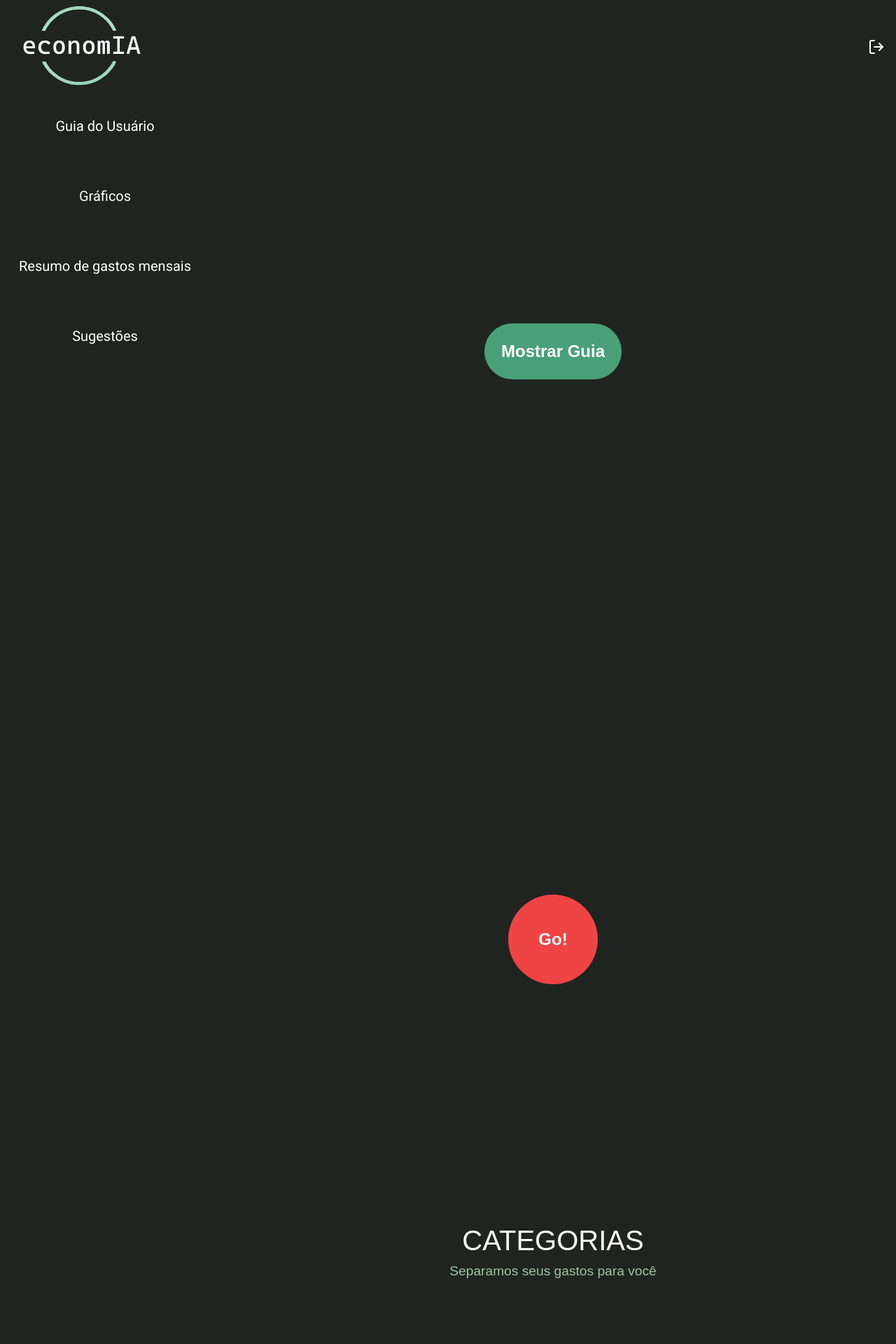
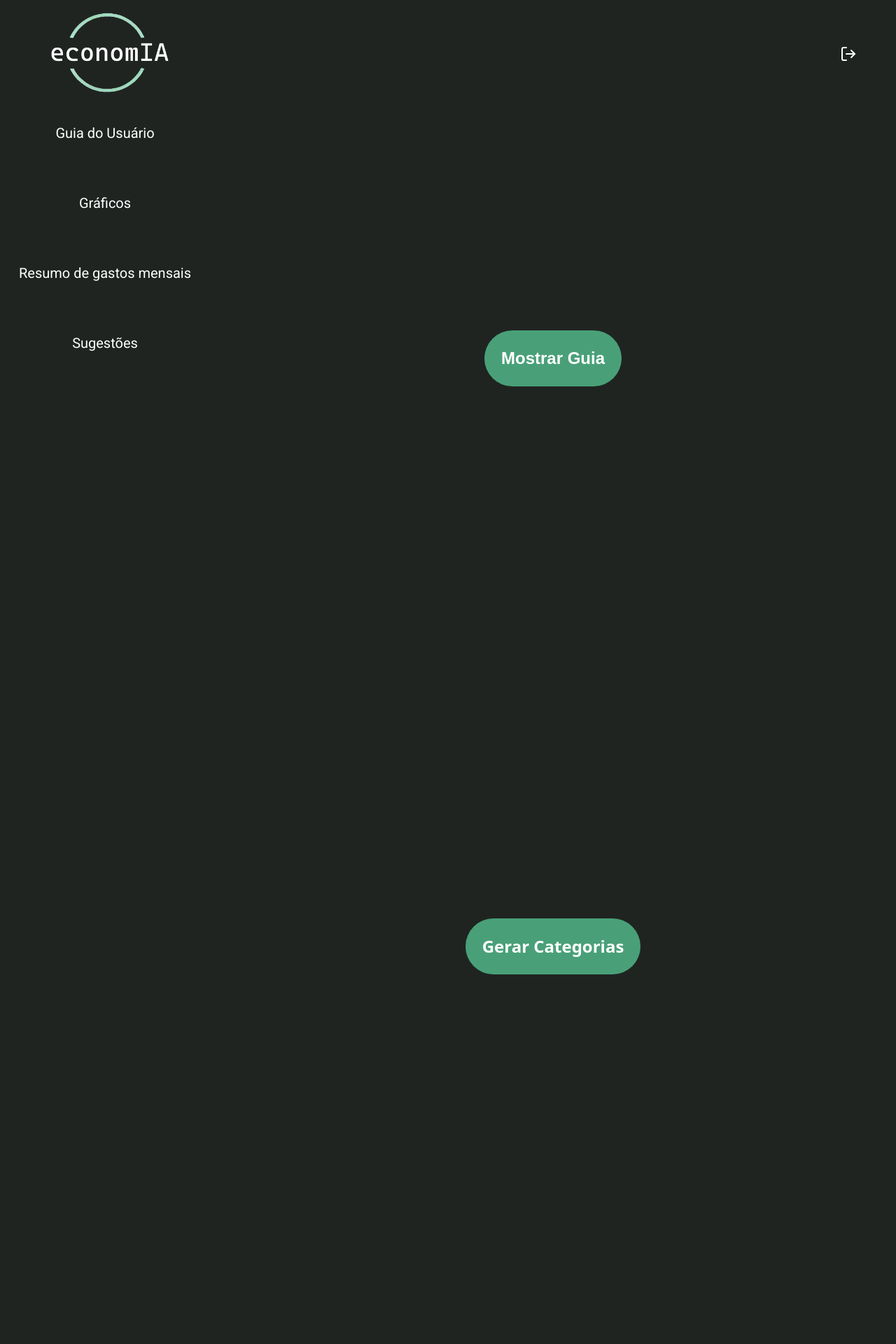
Before and after one commit to Gui-Rigaud/economIA, a Next.js app in the folder frontend/: page /dashboard in a window 1280 px wide. Shown: the top 1920 px of the page at 70% size. Built offline with nearby package versions, Linux system fonts and the light colour scheme.

Commit message:
Início do processo de padronização da estilização dos componentes e páginas do programa

```diff
--- a/frontend/src/app/login/page.tsx
+++ b/frontend/src/app/login/page.tsx
@@ -97,9 +97,9 @@ function Login() {
 
                                 </div>
 
-                                <div className={`${roboto700.className} mt-[96px] flex flex-col items-center`}>
-                                    <Link href="/cadastro" className="underline text-black">Ainda não tem uma conta? Cadastre-se clicando aqui!</Link>
-                                    <button type="submit" className="w-[320px] h-[48px] bg-econGreen rounded-lg drop-shadow-xl text-black">Login</button>
+                                <div className={`${roboto700.className} mt-[75px] flex flex-col items-center`}>
+                                    <Link href="/cadastro" className="underline text-black hover:text-green-700 mb-5">Ainda não tem uma conta? Cadastre-se clicando aqui!</Link>
+                                    <button type="submit" className="w-[320px] h-[48px] bg-econGreen hover:bg-green-700 rounded-lg drop-shadow-xl text-white">Login</button>
                                 </div>
 
 
--- a/frontend/src/app/page.tsx
+++ b/frontend/src/app/page.tsx
@@ -32,8 +32,8 @@ export default function Home()
             </div>
 
             <div id = "buttons-container" className = "flex flex-col justify-center items-center mt-[64px]">
-                <Link href = "/login" className = "w-[320px] h-[48px] bg-econGreen rounded-lg drop-shadow-xl text-white mb-4 flex justify-center items-center">Login</Link>
-                <Link href = "/cadastro" className = "w-[320px] h-[48px] bg-econGreen rounded-lg drop-shadow-xl text-white mb-4 flex justify-center items-center">Cadastrar</Link>
+                <Link href = "/login" className = "w-[320px] h-[48px] bg-econGreen hover:bg-green-700 rounded-lg drop-shadow-xl text-white mb-4 flex justify-center items-center">Login</Link>
+                <Link href = "/cadastro" className = "w-[320px] h-[48px] bg-econGreen hover:bg-green-700 rounded-lg drop-shadow-xl text-white mb-4 flex justify-center items-center">Cadastrar</Link>
             </div>
 
         </div>
--- a/frontend/src/app/upload/page.tsx
+++ b/frontend/src/app/upload/page.tsx
@@ -18,7 +18,7 @@ export default function Upload() {
   return (
     <div id = "screen" className="bg-econDarkGreen h-screen w-screen flex justify-center items-center text-black">
       <div id = "main-container" className = "bg-backgroundLightGray rounded-lg h-[700px] w-[1000px]">
-        <div id = "logo-container" className = "flex justify-center items-center">
+        <div id = "logo-container" className = "flex justify-center items-center mt-3">
           <Image src = {logoblack} alt = "logo" width={200} height={200}/>
         </div>
 
--- a/frontend/src/components/Categorias/categorias.module.scss
+++ /dev/null
@@ -1,99 +0,0 @@
-.container {
-  padding: 2rem;
-  font-family: Arial, sans-serif;
-}
-
-.containerHeader {
-  text-align: center;
-  margin-bottom: 2rem;
-}
-
-.containerHeader h1 {
-  font-size: 2.5rem;
-  color: #fff;
-}
-
-.containerHeader h2 {
-  font-size: 1.2rem;
-  color: #9cc5a1;
-}
-
-.categoriasList {
-  display: grid;
-  grid-template-columns: repeat(auto-fit, minmax(200px, 1fr));
-  gap: 1.5rem;
-}
-
-.categoriaItem {
-  padding: 1rem;
-  background-color: #f9f9f9;
-  border: 1px solid #ddd;
-  border-radius: 8px;
-  box-shadow: 0 2px 4px rgba(0, 0, 0, 0.1);
-  transition: transform 0.2s ease;
-}
-
-.categoriaItem:hover {
-  transform: translateY(-5px);
-}
-
-.categoriaItem h3 {
-  font-size: 1.5rem;
-  color: #222;
-}
-
-.categoriaItem p {
-  font-size: 1rem;
-  color: #666;
-}
-
-.chartContainer{
-  display: flex;
-  justify-content: center;
-  align-items: center;
-  height: 300px;
-  width: 100%;
-  margin-bottom: 36px;
-
-}
-
-@keyframes spin {
-  0% { transform: rotate(0deg); }
-  100% { transform: rotate(360deg); }
-}
-
-.spinner {
-  animation: spin 1s linear infinite;
-}
-
-@keyframes spin {
-  0% { transform: rotate(0deg); }
-  100% { transform: rotate(360deg); }
-}
-
-.spinner {
-  animation: spin 1s linear infinite;
-}
-
-@keyframes dot-blink {
-  0%, 20% { color: rgba(255, 255, 255, 0); }
-  40% { color: rgba(255, 255, 255, 1); }
-  60% { color: rgba(255, 255, 255, 0); }
-  80%, 100% { color: rgba(255, 255, 255, 1); }
-}
-
-.dots::after {
-  content: '.';
-  animation: dot-blink 1.5s steps(5, end) infinite;
-}
-
-.dots::before {
-  content: '..';
-  animation: dot-blink 1.5s steps(5, end) infinite;
-  animation-delay: 0.5s;
-}
-
-.dots {
-  animation: dot-blink 1.5s steps(5, end) infinite;
-  animation-delay: 1s;
-}
--- a/frontend/src/components/Categorias/index.tsx
+++ b/frontend/src/components/Categorias/index.tsx
@@ -1,6 +1,5 @@
-"use client"
+"use client";
 
-import styles from './categorias.module.scss'
 import Donut from '../Graph';
 import { setupAPIClient } from '@/services/api';
 import { AuthContext, AuthProvider } from '@/contexts/AuthContext';
@@ -8,36 +7,12 @@ import { useContext, useRef, useState } from 'react';
 import { toast } from 'react-toastify';
 import { FaSpinner } from 'react-icons/fa';
 
-// const categorias = [
-//   {
-//       "categoria": "Alimentação/Restaurante",
-//       "porcentagem": 35
-//   },
-//   {
-//       "categoria": "Compras/Varejo",
-//       "porcentagem": 15
-//   },
-//   {
-//       "categoria": "Bares/Lazer",
-//       "porcentagem": 35
-//   },
-//   {
-//       "categoria": "Mercado/Supermercado",
-//       "porcentagem": 10
-//   },
-//   {
-//       "categoria": "Pagamento/Crédito",
-//       "porcentagem": 5
-//   },
-// ];
-
 interface Categoria {
   categoria: string;
   porcentagem: number;
 }
 
 export function Categorias() {
-
   const paletaCores = [
     "#216869", "#48a078", "#9cc5a1", "#FFE4", "#6BE8A4", "#132414",
     "#1B998B", "#2D3047", "#FFFD82", "#FF9B71", "#E84855", "#F9DC5C",
@@ -52,11 +27,13 @@ export function Categorias() {
   const apiClient = setupAPIClient();
   const [loading, setLoading] = useState(false);
   const [categorias, setCategorias] = useState<Categoria[]>([]);
+  const [showPhrase, setShowPhrase] = useState(false); // Estado para controlar a visibilidade da frase
   const primeiraRenderizacao = useRef(true);
 
   const fetchCategories = async () => {
     if (primeiraRenderizacao.current) {
       setLoading(true);
+      setShowPhrase(true); // Mostra a frase após o botão ser pressionado
 
       let listTransactions;
       console.log(user);
@@ -136,49 +113,50 @@ export function Categorias() {
   return (
     <>
       <AuthProvider>
-        <main className={styles.container}>
+        <main className="p-8 font-sans">
           {primeiraRenderizacao.current ? (
             <div className="flex items-center justify-center h-screen">
                 <button
                 onClick={fetchCategories}
-                className="bg-red-500 hover:bg-red-700 text-white font-bold py-6 px-6 rounded-full w-32 h-32 flex items-center justify-center text-2xl"
+                className="bg-econGreen hover:bg-green-700 text-white font-bold py-6 px-6 rounded-full w-35 h-35 flex items-center justify-center text-2xl"
                 >
-                Go!
+                Gerar Categorias
                 </button>
             </div>
           ) : null}
 
           {loading ? (
             <div className="fixed inset-0 flex flex-col items-center justify-center bg-black bg-opacity-50 z-50">
-              <div className={styles.spinner}><FaSpinner color='#FFF' size={40} /></div>
-              <p>Aguarde um momento! Nossa IA está trabalhando<span className={styles.dots}></span></p>
+              <div className="animate-spin"><FaSpinner color='#FFF' size={40} /></div>
+              <p>Aguarde um momento! Nossa IA está trabalhando<span className="dots"></span></p>
             </div>
           ) : (
             <>
-              <section className={styles.containerHeader}>
-                <h1>CATEGORIAS</h1>
-                <h2>Separamos seus gastos para você</h2>
-              </section>
+              {showPhrase && (
+                <section className="text-center mb-8">
+                  <h1 className="text-4xl text-white">CATEGORIAS</h1>
+                  <h2 className="text-xl text-[#9cc5a1]">Separamos seus gastos para você</h2>
+                </section>
+              )}
 
-
-              <div id = "graph" className={styles.chartContainer}>
+              <div id="graph" className="flex justify-center items-center h-[300px] w-full mb-9">
                 <Donut
                   categories={categorias.map((data) => data.categoria)}
                   data={categorias.map((data) => data.porcentagem)} />
               </div>
 
-
-                <section className={styles.categoriasList}>
+              <section className="grid grid-cols-[repeat(auto-fit,minmax(200px,1fr))] gap-6">
                 {categorias.map((categoria) => (
-                  <div key={categoria.categoria} className={`${styles.categoriaItem} flex flex-col items-center`}>
-                  <h3 className="text-center text-sm truncate w-full">{categoria.categoria}</h3>
-                  <p>{categoria.porcentagem}%</p>
+                  <div key={categoria.categoria} className="p-4 bg-gray-50 border border-gray-200 rounded-lg shadow-sm transition-transform duration-200 hover:-translate-y-1">
+                    <h3 className="text-center text-lg text-gray-800 truncate w-full">{categoria.categoria}</h3>
+                    <p className="text-center text-gray-600">{categoria.porcentagem}%</p>
                   </div>
                 ))}
-                </section>
-            </>)}
+              </section>
+            </>
+          )}
         </main>
       </AuthProvider>
     </>
-  )
+  );
 }
--- a/frontend/src/components/Header/header.module.scss
+++ /dev/null
@@ -1,28 +0,0 @@
-
-.headerContainer{
-  height: 5rem;
-  margin-top: 30px;
-}
-
-.headerContent{
-  max-width: 1280px;
-  height: 5rem;
-  margin: 0 auto;
-  padding: 0 16px;
-
-  display: flex;
-  align-items: center;
-  justify-content: space-between;
-
-  nav{
-    button{
-      border: 0;
-      background-color: transparent;
-      transition: transform 0.3s;
-
-      &:hover{
-        transform: scale(1.2);
-      }
-    }
-  }
-}
--- a/frontend/src/components/Header/index.tsx
+++ b/frontend/src/components/Header/index.tsx
@@ -1,37 +1,34 @@
 'use client';
 
-import styles from './header.module.scss'
-import Link from 'next/link'
-import Image from 'next/image'
-import logo from '@/app/assets/logo.png'
-import { LogOutIcon } from 'lucide-react'
-import { useContext } from 'react'
-import { AuthContext } from '@/contexts/AuthContext'
-import { useRouter } from 'next/navigation'
+import Link from 'next/link';
+import Image from 'next/image';
+import logo from '@/app/assets/logo.png';
+import { LogOutIcon } from 'lucide-react';
+import { useContext } from 'react';
+import { AuthContext } from '@/contexts/AuthContext';
+import { useRouter } from 'next/navigation';
 
 export function Header() {
-
   const authContext = useContext(AuthContext);
   const router = useRouter();
 
   if (!authContext) {
-    throw new Error('AuthContext is null')
+    throw new Error('AuthContext is null');
   }
 
-  const { signOut } = authContext
+  const { signOut } = authContext;
 
   const handleSignOut = async () => {
     await signOut();
     router.push('/login');
-  }
+  };
 
   return (
-    <>
-      <header className={styles.headerContainer}>
-        <div className={styles.headerContent}>
-          <Link href='/dashboard'>
+    <header className="h-20 mt-8">
+      <div className="w-screen h-20 mx-auto mt-10 px-4 flex items-center justify-between">
+        <Link href="/dashboard" className='ml-10'>
           <Image
-              alt='logo'
+            alt="logo"
             src={logo}
             width={200}
             height={200}
@@ -42,13 +39,15 @@ export function Header() {
 
         <nav>
           <form onSubmit={handleSignOut}>
-              <button type="submit">
-                <LogOutIcon size={24} color='#FFF' />
+            <button
+              type="submit"
+              className="border-0 bg-transparent transition-transform duration-300 hover:scale-110 mr-10"
+            >
+              <LogOutIcon size={24} color="#FFF" />
             </button>
           </form>
         </nav>
       </div>
     </header>
-    </>
-  )
+  );
 }
--- a/frontend/src/components/Suggestions/index.tsx
+++ b/frontend/src/components/Suggestions/index.tsx
@@ -56,7 +56,7 @@ export function Suggestions() {
                 <div className="flex items-center justify-center h-screen">
                     <button
                         onClick={fetchSuggestion}
-                        className="bg-econGreen hover:bg-black text-white font-bold py-6 px-6 rounded-full w-30 h-35 flex items-center justify-center text-2xl"
+                        className="bg-econGreen hover:bg-green-700 text-white font-bold py-6 px-6 rounded-full w-30 h-35 flex items-center justify-center text-2xl"
                     >
                         Sugerir gestão de gastos
                     </button>
--- a/frontend/src/components/UploadButton/button.module.scss
+++ /dev/null
@@ -1,34 +0,0 @@
-.Container {
-  height: 60px;
-  width: 30%;
-  border: 3px solid #48a078;
-  margin: 10px;
-  transition: 0.3s;
-  border-radius: 8px;
-
-}
-
-.InputLabel {
-  display: flex;
-  width: 100%;
-  height: 100%;
-  justify-content: center;
-  align-items: center;
-  color: #fff;
-  background-color: #48a078;
-}
-
-.Input {
-  opacity: 0;
-  z-index: -1;
-  position: absolute;
-
-}
-
-.Container:hover {
-  background-color: #49a078;
-}
-
-.Container:hover .InputLabel {
-  cursor: pointer;
-}
--- a/frontend/src/components/UserGuide/index.tsx
+++ b/frontend/src/components/UserGuide/index.tsx
@@ -40,7 +40,7 @@ export function UserGuide () {
 
                         <div id = "sidebar-text-container" className = {`bg-gray-300 border-4 border-black rounded-3xl mx-auto ml-3 mr-3 flex flex-col justify-center items-center ${roboto400.className} text-[24px] width-[10px] w-full p-4`}>
                             <p className = "mb-4 mt-3 font-bold"><strong className = "hover:text-econGreen">Sidebar</strong></p>
-                            <p className = "mb-1 p-3 text-justify">No lado esquerdo de sua tela há alguns nomes escritos em branco. Essa é a <strong className = "hover:text-green-600">Sidebar</strong></p>
+                            <p className = "mb-1 p-3 text-justify">No lado esquerdo de sua tela há alguns nomes escritos em branco. Essa é a <strong className = "hover:text-green-700">Sidebar</strong></p>
                             <p className = "mb-1 p-3 text-justify">A sidebar é responsável por facilitar o acesso aos outros campos presentes em nossa página.</p>
                             <p className = "mb-1 p-3 text-justify">Basta um clique no nome do campo desejado e ela te leva até lá, onde você poderá realizar a operação do respectivo campo</p>
                         </div>
@@ -50,7 +50,7 @@ export function UserGuide () {
                             <p className = "mb-4 mt-3 font-bold"><Link href = "#graph"><strong className = "hover:text-econGreen">Gráficos</strong></Link></p>
                             <p className = "mb-1 p-3 text-justify">Em sua sidebar, é possível ver o nome de alguns campos presentes em nossa página. Entre elas está o campo <Link href = "#graph"><strong className = "hover:text-econGreen">Gráficos</strong></Link></p>
                             <p className = "mb-1 p-3 text-justify">Nesse campo, é possível gerar um gráfico baseado nos gastos que você teve durante o mês</p>
-                            <p className = "mb-1 p-3 text-justify">Ele organiza suas despesas em diferentes categorias e as apresenta em formato de <strong className = "text-green-600">Donut</strong></p>
+                            <p className = "mb-1 p-3 text-justify">Ele organiza suas despesas em diferentes categorias e as apresenta em formato de <strong className = "text-green-700">Donut</strong></p>
                         </div>
                         <p className = "p-3"></p>
 
@@ -59,7 +59,7 @@ export function UserGuide () {
                             <p className = "mb-1 p-3 text-justify">Além do campo de <Link href = "#graph"><strong className = "hover:text-econGreen">Gráficos</strong></Link>,
                                                         também é possivél ver o campo de <Link href = "#spendings-summary"><strong className = "hover:text-econGreen">Resumo dos gastos mensais</strong></Link></p>
                             <p className = "mb-1 p-3 text-justify">Nesse campo, é possível gerar um resumo em formato de texto das despesas que você teve nesse mês</p>
-                            <p className = "mb-1 p-3 text-justify">Ele organiza suas despesas em <strong className = "text-green-600">Receita</strong>, <strong className = "text-green-600">Despesas totais</strong> e <strong className = "text-green-600">Saldo</strong>, gerando assim um gráfico </p>
+                            <p className = "mb-1 p-3 text-justify">Ele organiza suas despesas em <strong className = "text-green-700">Receita</strong>, <strong className = "text-green-700">Despesas totais</strong> e <strong className = "text-green-700">Saldo</strong>, gerando assim um gráfico </p>
                         </div>
                         <p className = "p-3"></p>
 
```
Also changed, not shown: frontend/src/components/UploadButton/index.tsx (+8 -12 lines). Lines whose indentation alone changed are shown as unchanged.
